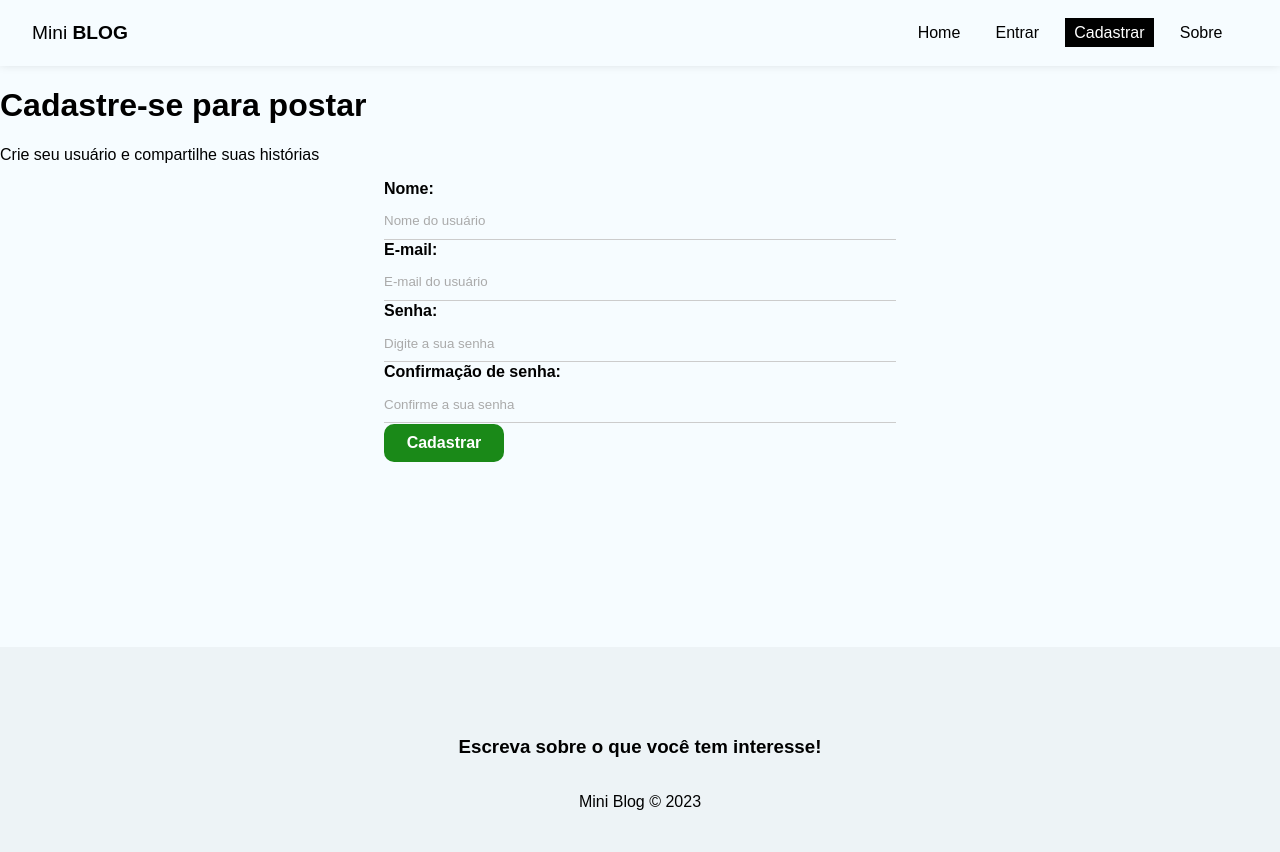
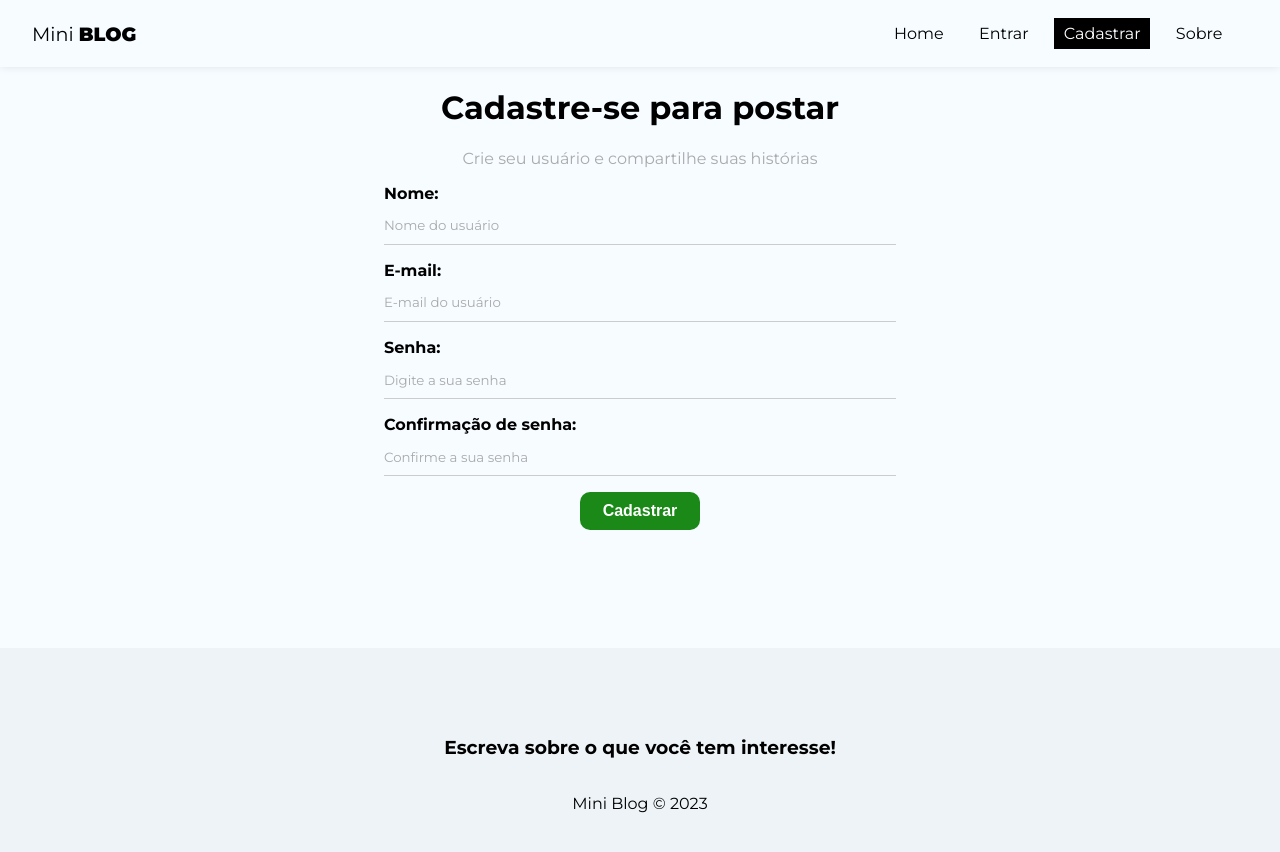
Before and after one commit to mariaclaudiapio/miniblog-em-react, a React (Create React App) app: page /register in a window 1280 px wide. Shown: the top 852 px of the page. Built offline with nearby package versions, Linux system fonts and the light colour scheme.

Commit message:
registration page logic

```diff
--- a/src/index.css
+++ b/src/index.css
@@ -2,12 +2,12 @@
     background-color: #f6fcff;
     padding: 0;
     margin: 0;
-    font-family: 'Monterrat', sans-serif;
+    font-family: 'Montserrat', sans-serif;
 }
 
 input::placeholder,
 textarea::placeholder {
-    font-family: 'Monterrat', sans-serif;
+    font-family: 'Montserrat', sans-serif;
     color: #aaaaaa;
 }
 
@@ -25,7 +25,7 @@
     transition: .5s;
     font-size: 1em;
     cursor: pointer;
-    font-family: 'Monterrat', sans-serif;
+    font-family: 'Montserrat', sans-serif;
 }
 
 a:hover,
@@ -42,7 +42,7 @@
 label {
     display: flex;
     flex-direction: column;
-    margin-bottom: 1px;
+    margin-bottom: 1em;
 }
 
 label span {
--- a/src/pages/Register/Register.js
+++ b/src/pages/Register/Register.js
@@ -3,16 +3,44 @@
 import styles from './Register.module.css'
 
 const Register = () => {
+
+    const [displayName, setDisplayName] = useState('')
+    const [email, setEmail] = useState('')
+    const [password, setPassword] = useState('')
+    const [confirmPassword, setConfirmPassword] = useState('')
+    const [error, setError] = useState('')
+
+    const handleSubmit = (e) => {
+        e.preventDefault()
+
+        setError('')
+
+        const user={
+            displayName,
+            email,
+            password
+        }
+
+        if(password !== confirmPassword) {
+            setError('As senhas precisam ser iguais!')
+            return
+        }
+
+        console.log(user)
+    }
+
     return (
-        <div>
+        <div className={styles.register}>
             <h1>Cadastre-se para postar</h1>
             <p>Crie seu usuário e compartilhe suas histórias</p>
-            <form>
+            <form onSubmit={handleSubmit}>
                 <label>
                     <span>Nome:</span>
                     <input type='text'
                     name='displayName' required
                     placeholder='Nome do usuário'
+                    value={displayName}
+                    onChange={(e) => setDisplayName(e.target.value)}
                     />
                 </label>
                 <label>
@@ -20,6 +48,8 @@
                     <input type='email'
                     name='email' required
                     placeholder='E-mail do usuário'
+                    value={email}
+                    onChange={(e) => setEmail(e.target.value)}
                     />
                 </label>
                 <label>
@@ -27,6 +57,8 @@
                     <input type='password'
                     name='password' required
                     placeholder='Digite a sua senha'
+                    value={password}
+                    onChange={(e) => setPassword(e.target.value)}
                     />
                 </label>
                 <label>
@@ -34,9 +66,12 @@
                     <input type='password'
                     name='confirmPassword' required
                     placeholder='Confirme a sua senha'
+                    value={confirmPassword}
+                    onChange={(e) => setConfirmPassword(e.target.value)}
                     />
                 </label>
                 <button className='btn'>Cadastrar</button>
+                {error && <p className='error'>{error}</p>}
             </form>
         </div>
     )
```
